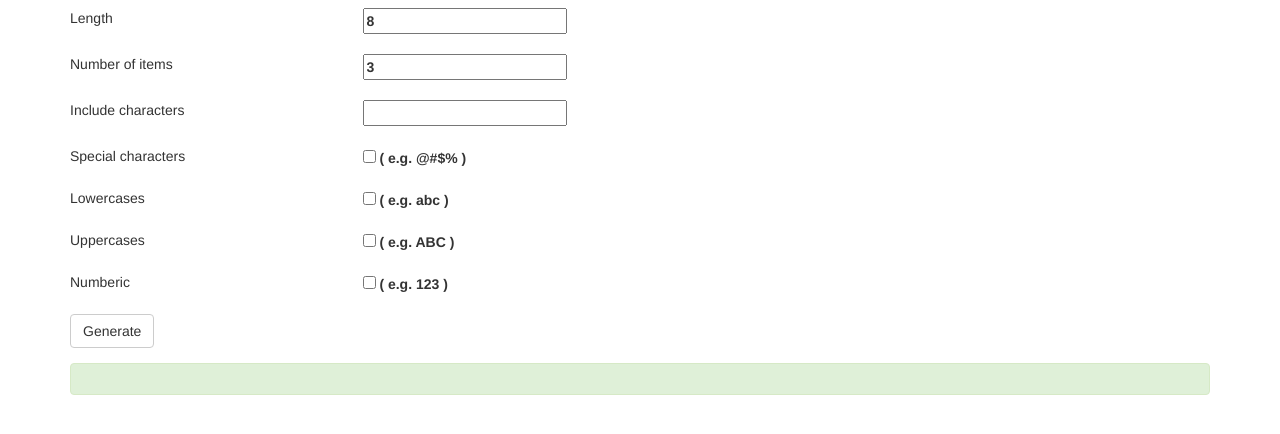
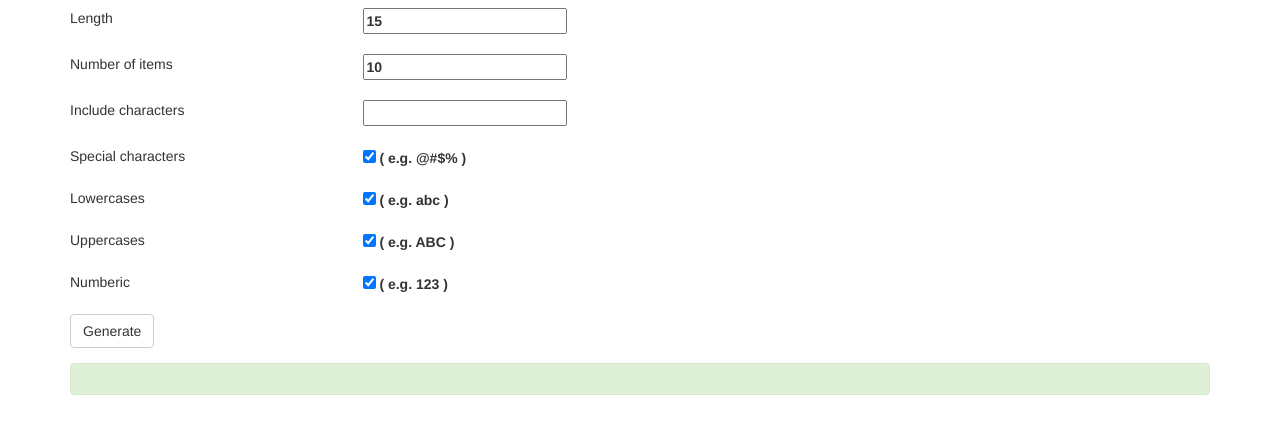
Before and after one commit to EncodeDotHost/password-generator, a plain HTML site: page index.html in a window 1280 px wide. Shown: the part 62-496 px from the top of the page. Drawn offline with nearby package versions, Linux system fonts and the light colour scheme.

Commit message:
Ensured checkboxs are ticked

```diff
--- a/index.html
+++ b/index.html
@@ -17,7 +17,7 @@
 				<div class="col-md-3">Length</div>
 				<div class="col-md-6">
 					<label>
-                        <input type="text" name="length" id="length" value="8">
+                        <input type="text" name="length" id="length" value="15">
                     </label>
 				</div>
 			</div>
@@ -25,7 +25,7 @@
 				<div class="col-md-3">Number of items</div>
 				<div class="col-md-6">
 					<label>
-                        <input type="text" name="items" id="items" value="3">
+                        <input type="text" name="items" id="items" value="10">
                     </label>
 				</div>
 			</div>
@@ -43,7 +43,7 @@
 				<div class="col-md-3">Special characters</div>
 				<div class="col-md-6">
 					<label>
-                        <input type="checkbox" name="specials" id="specials"> ( e.g. @#$% )
+                        <input type="checkbox" name="specials" id="specials" checked> ( e.g. @#$% )
                     </label>
 				</div>
 			</div>
@@ -51,7 +51,7 @@
 				<div class="col-md-3">Lowercases</div>
 				<div class="col-md-6">
 					<label>
-                        <input type="checkbox" name="lowercase" id="lowercase"> ( e.g. abc )
+                        <input type="checkbox" name="lowercase" id="lowercase" checked> ( e.g. abc )
                     </label>
 				</div>
 			</div>
@@ -59,7 +59,7 @@
 				<div class="col-md-3">Uppercases</div>
 				<div class="col-md-6">
 					<label>
-                        <input type="checkbox" name="uppercase" id="uppercase"> ( e.g. ABC )
+                        <input type="checkbox" name="uppercase" id="uppercase" checked> ( e.g. ABC )
                     </label>
 				</div>
 			</div>
@@ -67,7 +67,7 @@
 				<div class="col-md-3">Numberic</div>
 				<div class="col-md-6">
 					<label>
-                        <input type="checkbox" name="numbers" id="numbers"> ( e.g. 123 )
+                        <input type="checkbox" name="numbers" id="numbers" checked> ( e.g. 123 )
                     </label>
 				</div>
 			</div>
```
